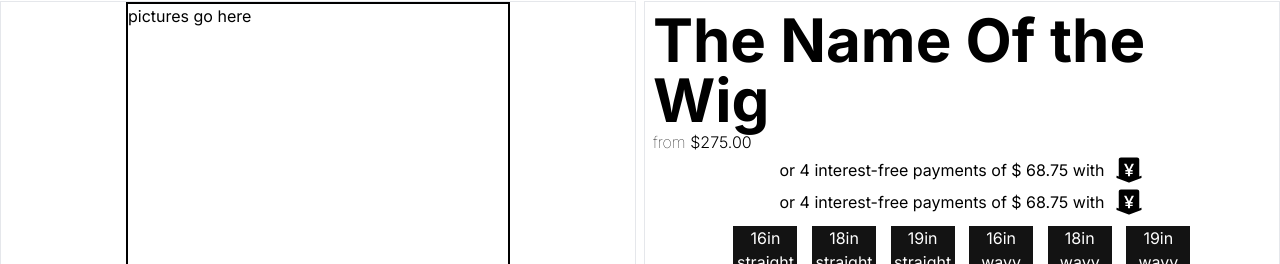
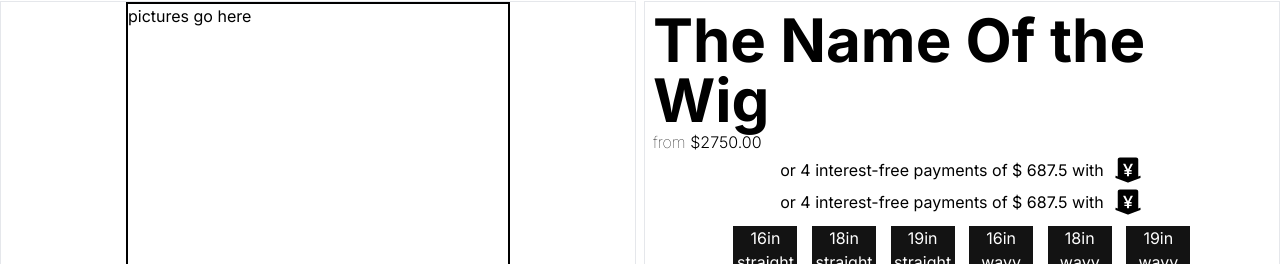
Before and after one commit to chigoox/vixxtensions, a Next.js app: page /Shop/HotTools/wig1 in a window 1280 px wide. Shown: the part 211-475 px from the top of the page. Built offline with nearby package versions, Linux system fonts and the light colour scheme.

Commit message:
Update page.jsx

```diff
--- a/app/Shop/HotTools/[Item]/page.jsx
+++ b/app/Shop/HotTools/[Item]/page.jsx
@@ -19,7 +19,7 @@ export default function LuxHotToolItemPage({ params }) {
   console.log(id)
 
   const galary = [1, 1, 1, 1]
-  const price = 275
+  const price = 2750
   const type = ['16in straight', '18in straight', '19in straight', '16in wavy', '18in wavy', '19in wavy']
 
   //const router = useRouter();
```
